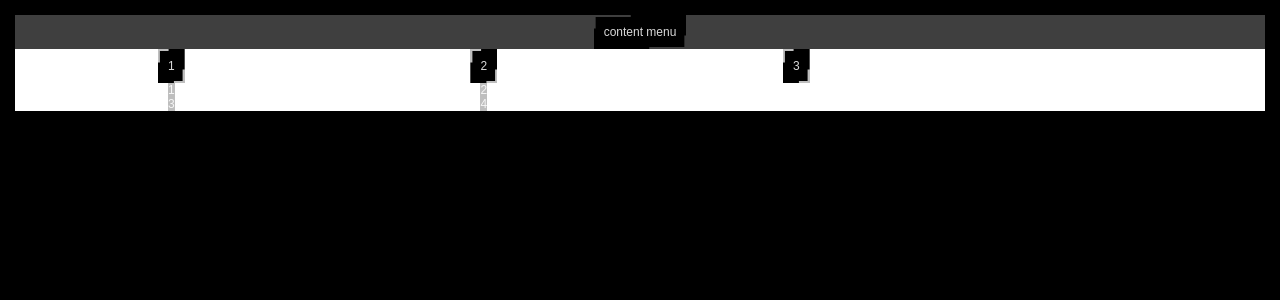
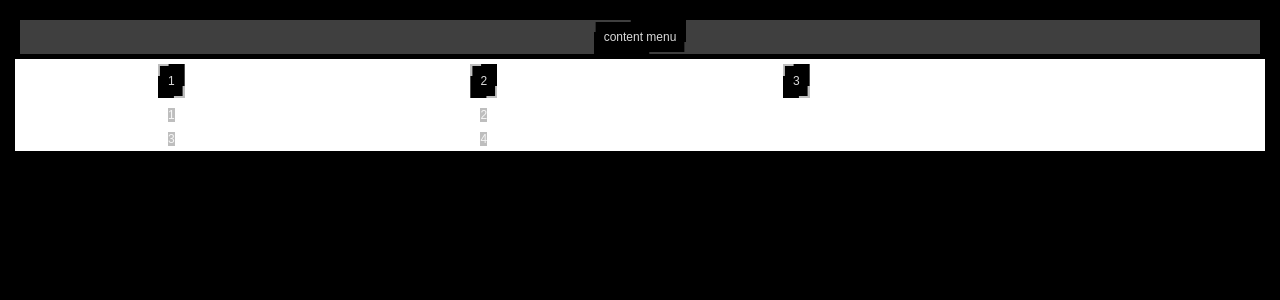
Before and after one commit to SinixND/game_of_life, a PHP site: page / in a window 1280 px wide. Shown: the top 300 px of the page. Run offline with PHP 8.4, Linux system fonts and the light colour scheme.

Commit message:
Update style.css

```diff
--- a/style.css
+++ b/style.css
@@ -40,8 +40,7 @@
 
 /* panel to place content in */
 .panel {
-    /* height: 100%;
-    width: 100%; */
+    margin: 5px;
     background-color: var(--dc1);
     display: flex;
     justify-content: space-evenly;
@@ -56,17 +55,17 @@
     --hlength: 40%;
     --vlength: 40%;
     clip-path: polygon(
-        0% var(--vlength),
-        2px var(--vlength),
+        0% 35%,
+        2px 35%,
         2px 2px,
-        var(--hlength) 2px,
-        var(--hlength) 0%,
+        40% 2px,
+        40% 0%,
         100% 0%,
-        100% calc(100% - var(--vlength)),
-        calc(100% - 2px) calc(100% - var(--vlength)),
+        100% calc(100% - 35%),
+        calc(100% - 2px) calc(100% - 35%),
         calc(100% - 2px) calc(100% - 2px),
-        calc(100% - var(--hlength)) calc(100% - 2px),
-        calc(100% - var(--hlength)) 100%,
+        calc(100% - 40%) calc(100% - 2px),
+        calc(100% - 40%) 100%,
         0% 100%
     );
     display: flex;
```
